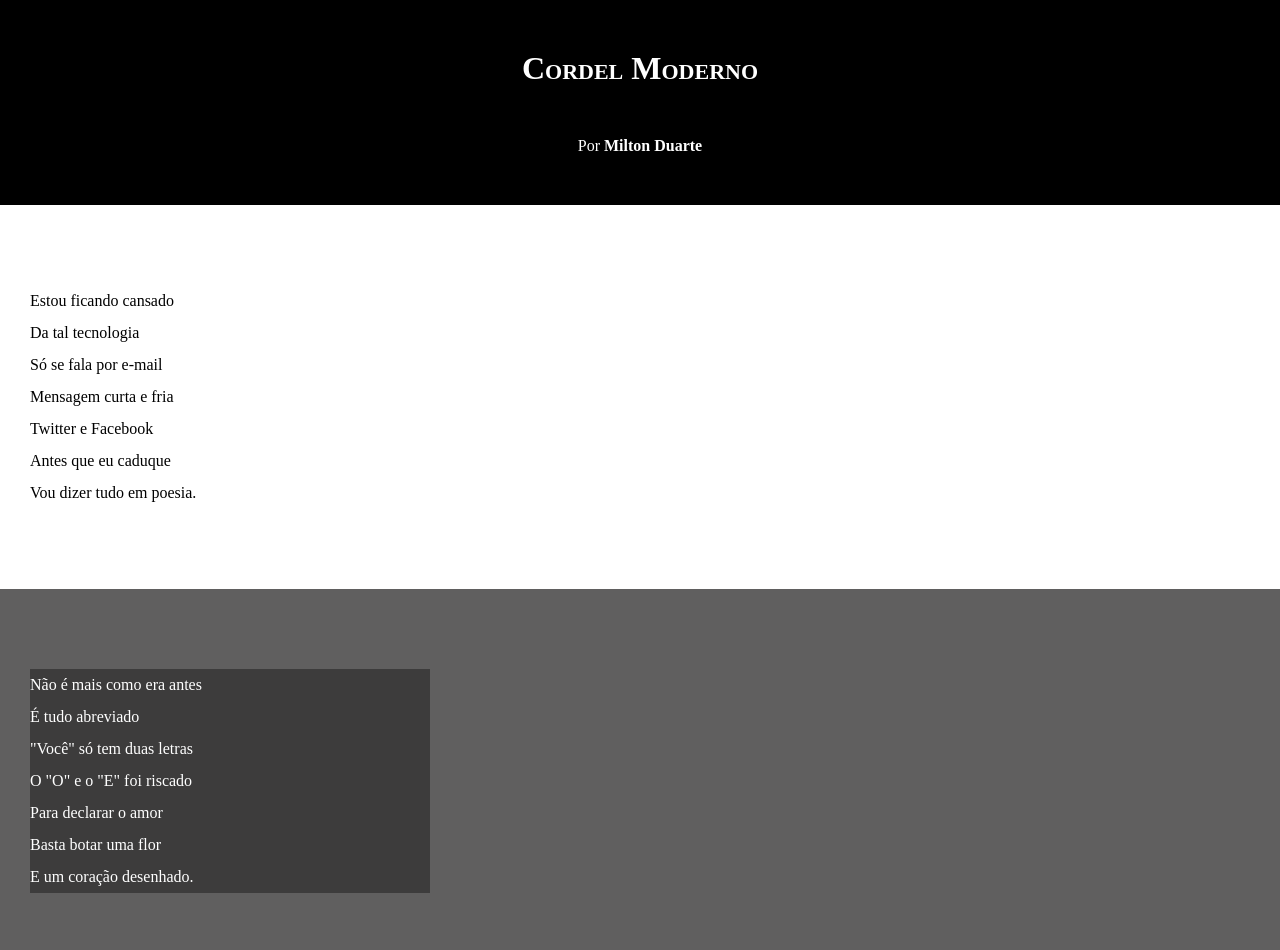
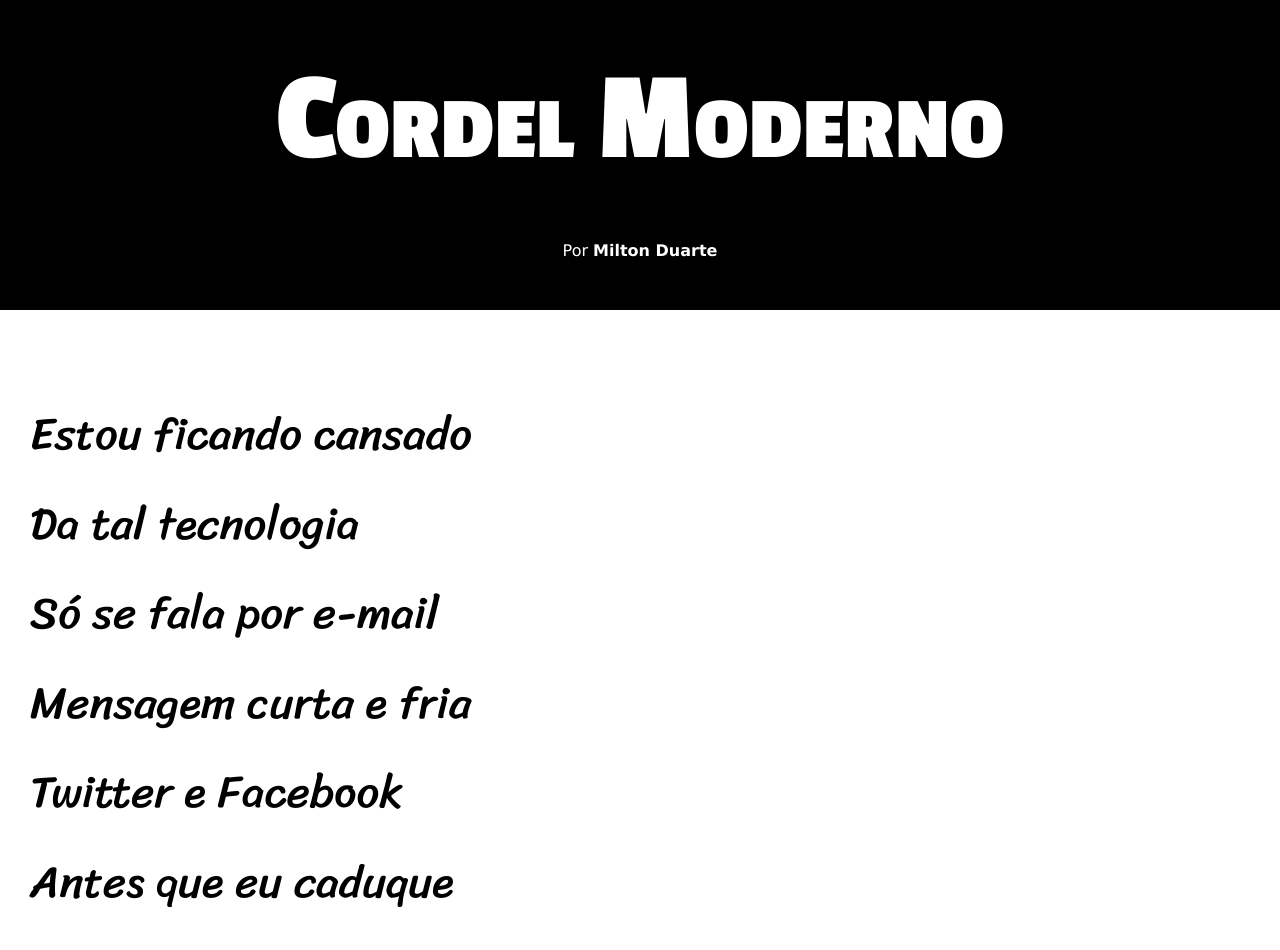
Before and after one commit to jaquelinerebello/github-estudos, a plain HTML site: page desafios-html-css/d012p/index.html in a window 1280 px wide. Shown: the top 950 px of the page. Drawn offline with Linux system fonts and the light colour scheme.

Commit message:
atualizacao desafio 12

```diff
--- a/desafios-html-css/d012p/style/style.css
+++ b/desafios-html-css/d012p/style/style.css
@@ -1,4 +1,12 @@
 @charset "UTF-8";
+@import url('https://fonts.googleapis.com/css2?family=Passion+One:wght@400;700;900&display=swap');
+@import url('https://fonts.googleapis.com/css2?family=Passion+One:wght@400;700;900&family=Sriracha&display=swap');
+
+:root {
+    --font1: Verdana, Geneva, Tahoma, sans-serif;
+    --font2: "Passion One", sans-serif;;
+    --font3: "Sriracha", cursive;
+}
 
 * {
     margin: 0px;
@@ -8,6 +16,7 @@
 html, body {
     min-height: 100vh;
     background-color: darkgrey;
+    font-family: var(--font1);
 }
 
 header {
@@ -19,6 +28,8 @@ header {
 header > h1 {
    padding-top: 50px;
    font-variant: small-caps;
+   font-family: var(--font2);
+   font-size: 10vw;
 }
 
 header > p {
@@ -40,6 +51,8 @@ section {
     padding-bottom: 10vh;
     line-height: 2em;
     padding-left: 30px;
+    font-family: var(--font3);
+    font-size: 3.5vw;
 }
 
 section.normal {
@@ -53,8 +66,9 @@ section.imagem {
 }
 
 section.imagem > p {
-    width: 400px;
+    display: inline-block;
     background-color: rgba(0, 0, 0, 0.366);
+    padding: 10px;
 }
 
 footer {
```
Also changed, not shown: 2 other files.
